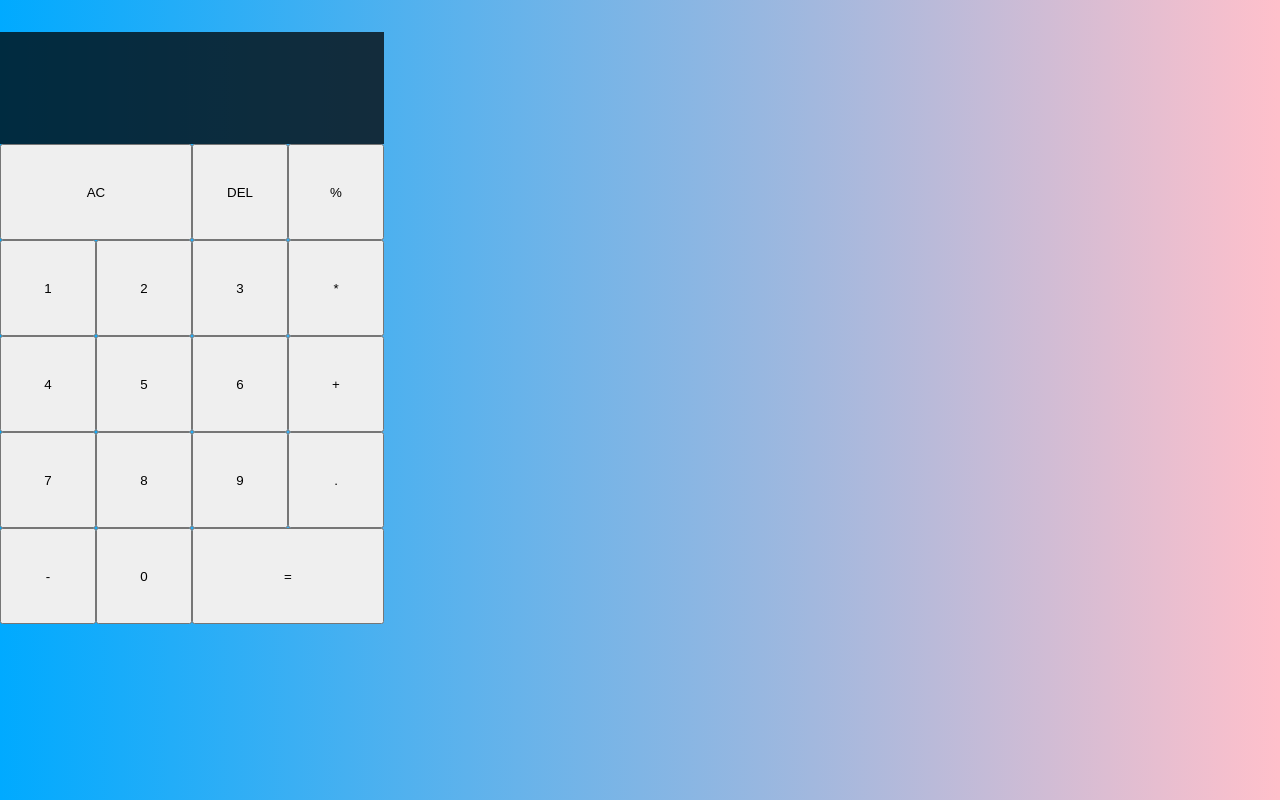
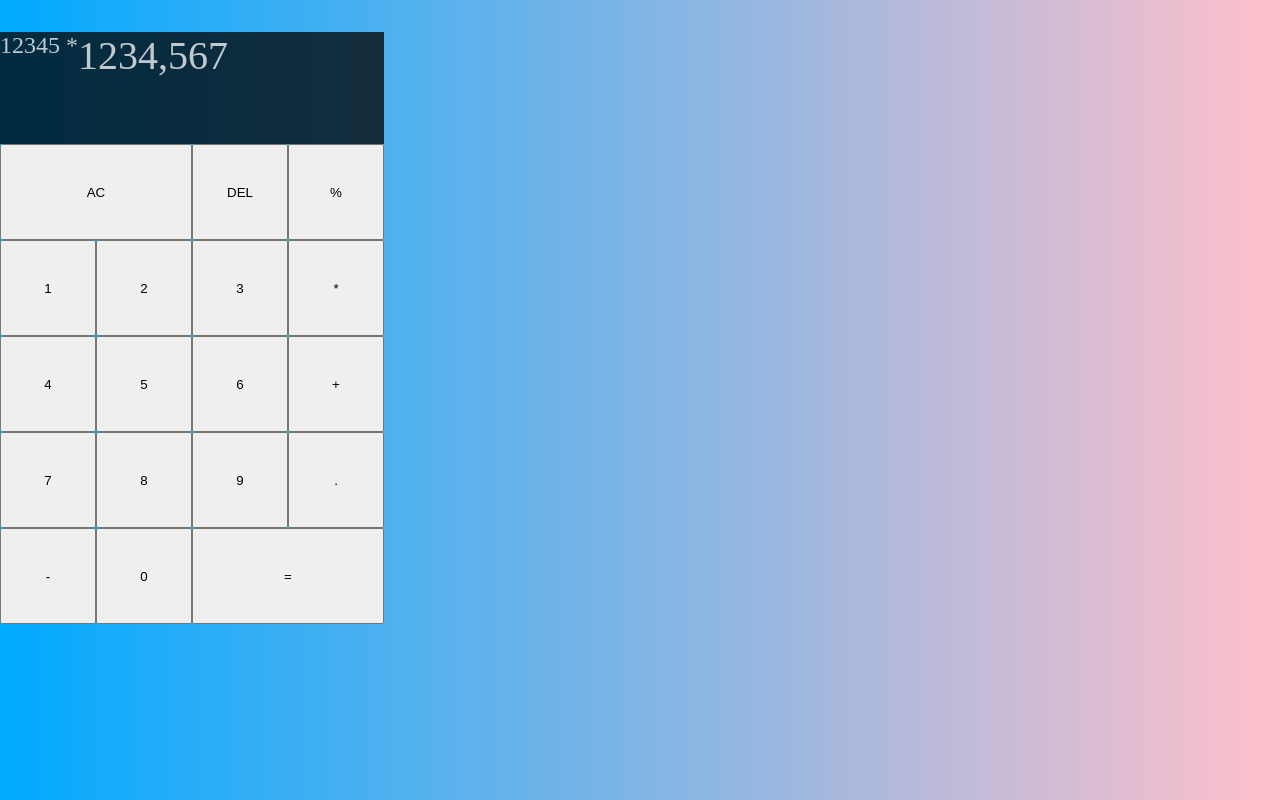
Before and after one commit to Taimmesia/calculator, a React (Vite) app in the folder calculator/: page / in a window 1280 px wide. Built offline with nearby package versions, Linux system fonts and the light colour scheme.

Commit message:
added color & font size to prev & current operand

```diff
--- a/calculator/src/App.css
+++ b/calculator/src/App.css
@@ -28,3 +28,13 @@ body {
   display: flex;
   /* display flex to properly layout output numbers*/
 }
+
+.output .prev-operand {
+  color: rgba(255, 255, 255, 0.75);
+  font-size: 1.5rem;
+}
+
+.output .current-operand {
+  color: rgba(255, 255, 255, 0.75);
+  font-size: 2.5rem;
+}
--- a/calculator/src/App.jsx
+++ b/calculator/src/App.jsx
@@ -4,8 +4,8 @@ function App() {
   return (
     <div className="calculator-grid">
       <div className="output">
-        <div className="prev-operand"></div>
-        <div className="current-operand"></div>
+        <div className="prev-operand">12345 *</div>
+        <div className="current-operand">1234,567</div>
       </div>
       <button className="span-two">AC</button>
       <button>DEL</button>
```
